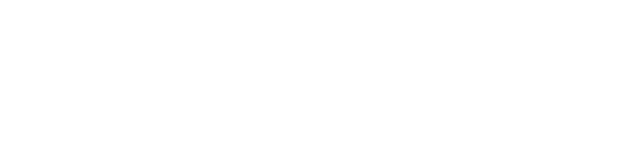
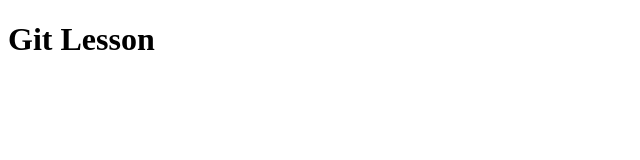
Before and after one commit to cgst13/kodego-christian, a plain HTML site: page index.html in a window 1280 px wide. Shown: the whole page, without its empty margins (0-640 px from the left). Drawn offline with Linux system fonts and the light colour scheme.

```diff
--- a/index.html
+++ b/index.html
@@ -6,6 +6,6 @@
     <title>Activity</title>
 </head>
 <body>
-
+    <h1>Git Lesson</h1>
 </body>
 </html>
```
Also changed, not shown: 2 other files.
